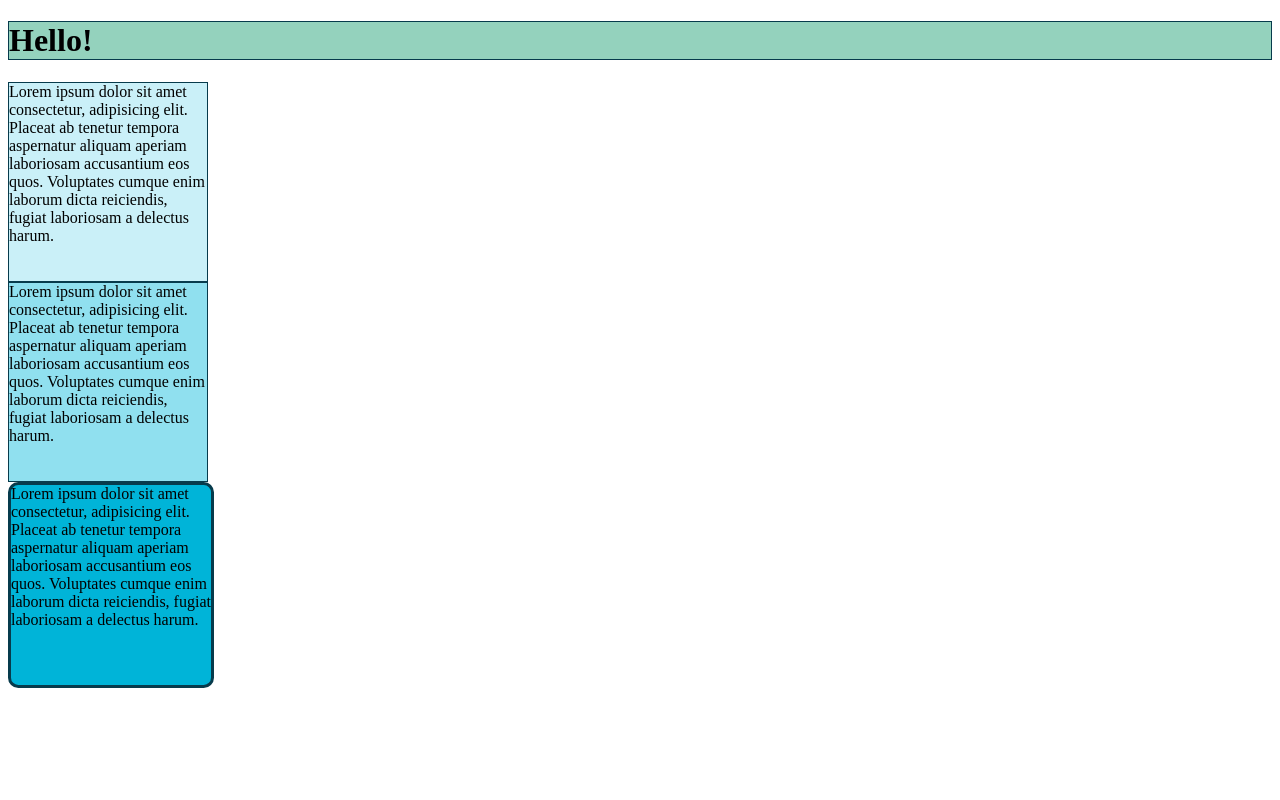
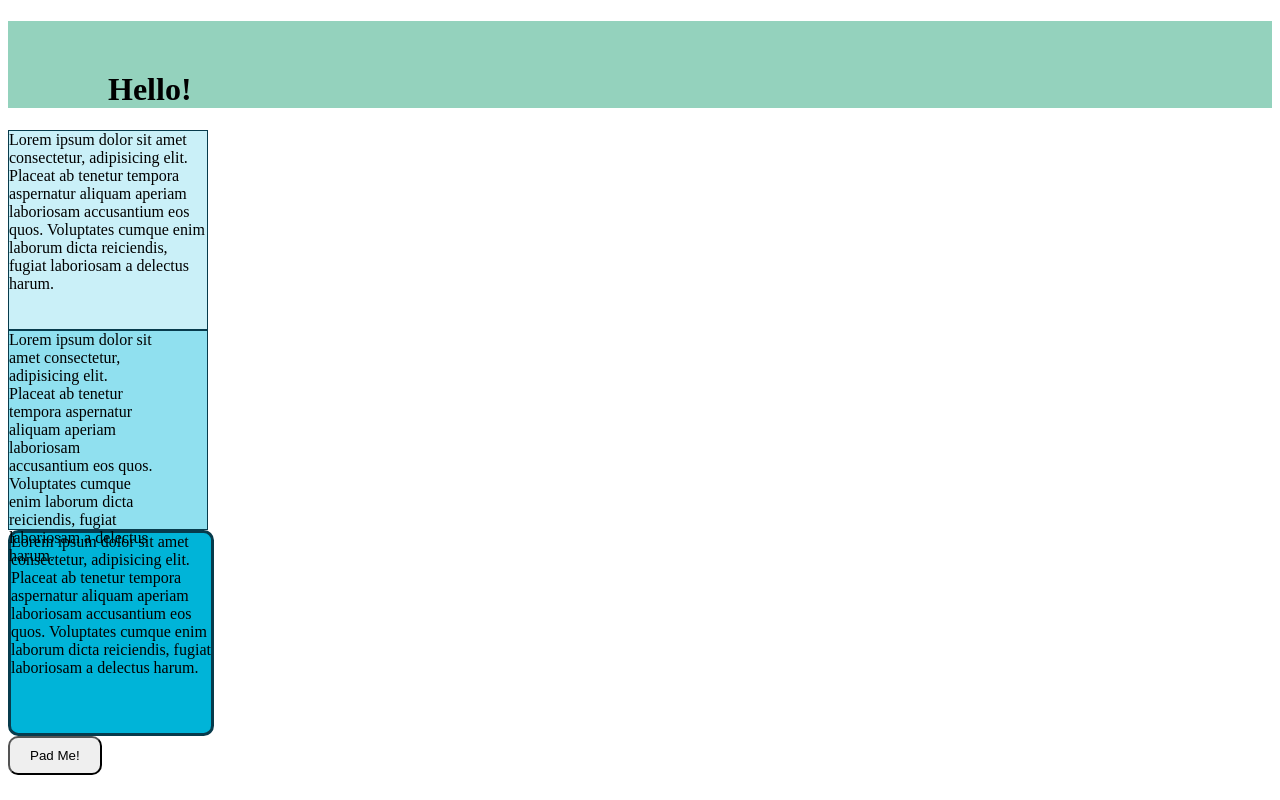
Before and after one commit to codershrutik/css-box-model, a plain HTML site: page src/index.html in a window 1280 px wide. Drawn offline with Linux system fonts and the light colour scheme.

Commit message:
added padding

```diff
--- a/src/app.css
+++ b/src/app.css
@@ -6,10 +6,12 @@ div{
 
 h1{
     background-color: #94d2bd;
-    border-width: 1px;
+    /* border-width: 1px;
     border-color: #073b4c;
     border-style: solid;
-    box-sizing: border-box;
+    box-sizing: border-box; */
+    padding-left: 100px;
+    padding-top: 50px;
 }
 
 #one{
@@ -26,6 +28,8 @@ h1{
     border-color: #073b4c;
     border-style: solid;
     box-sizing: border-box;
+
+    padding-right: 50px;
 }
 
 #three{
@@ -33,3 +37,8 @@ h1{
     border: 3px solid #073b4c;
     border-radius: 5%;
 }
+
+button{
+    padding: 10px 20px;
+    border-radius: 10px;
+}
--- a/src/index.html
+++ b/src/index.html
@@ -11,5 +11,7 @@
     <div id="one">Lorem ipsum dolor sit amet consectetur, adipisicing elit. Placeat ab tenetur tempora aspernatur aliquam aperiam laboriosam accusantium eos quos. Voluptates cumque enim laborum dicta reiciendis, fugiat laboriosam a delectus harum.</div>
     <div id="two">Lorem ipsum dolor sit amet consectetur, adipisicing elit. Placeat ab tenetur tempora aspernatur aliquam aperiam laboriosam accusantium eos quos. Voluptates cumque enim laborum dicta reiciendis, fugiat laboriosam a delectus harum.</div>
     <div id="three">Lorem ipsum dolor sit amet consectetur, adipisicing elit. Placeat ab tenetur tempora aspernatur aliquam aperiam laboriosam accusantium eos quos. Voluptates cumque enim laborum dicta reiciendis, fugiat laboriosam a delectus harum.</div>
+
+    <button>Pad Me!</button>
 </body>
 </html>
```
